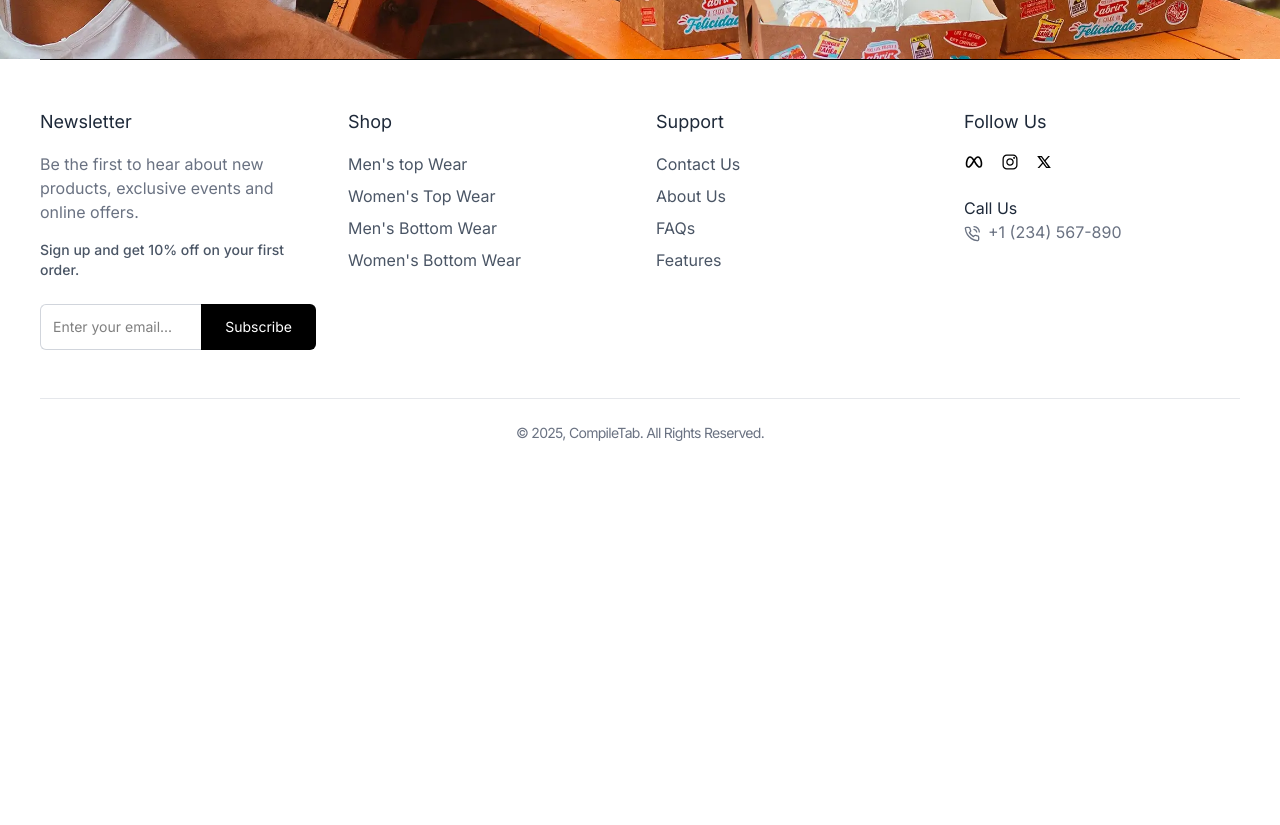
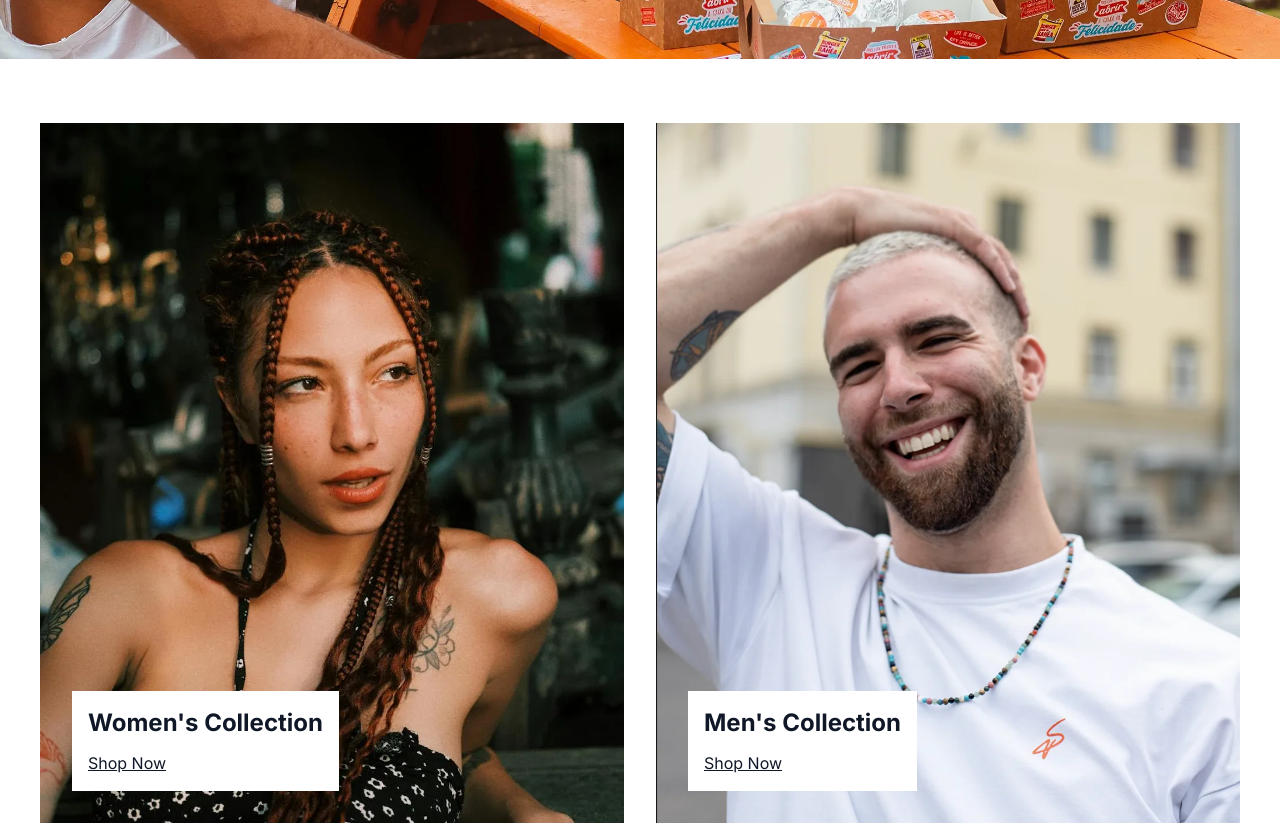
Before and after one commit to hridik-suresh/Rabbit-Co, a React (Vite) app in the folder frontend/vite-project/: page / in a window 1280 px wide. Shown: the part 800-1625 px from the top of the page. Before the commit the page ends 1291 px from the top, so only its background shows below. Built offline with nearby package versions, Linux system fonts and the light colour scheme.

Commit message:
GenderCollectionSection is completed.

```diff
--- /dev/null
+++ b/frontend/vite-project/src/components/Products/GenderCollectionSection.jsx
@@ -0,0 +1,53 @@
+import { Link } from 'react-router-dom';
+import mensColectionImage from '../../assets/mens-collection.webp';
+import womensColectionImage from '../../assets/womens-collection.webp';
+
+function GenderCollectionSection() {
+  return (
+    <section className="py-16 px-4 lg:px-0 ">
+      <div className="countainer md:px-10 mx-auto flex flex-col md:flex-row gap-8 ">
+        {/*women's collection*/}
+        <div className="relative flex-1">
+          <img
+            src={womensColectionImage}
+            alt="Women's Collection"
+            className="w-full h-[700px] object-cover"
+          />
+          <div className="absolute bottom-8 left-8 bg-white bg-opacity-90 p-4">
+            <h2 className="text-2xl font-bold text-gray-900 mb-3">
+              Women's Collection
+            </h2>
+            <Link
+              to="/collections/all?gender=women"
+              className="text-gray-900 underline"
+            >
+              Shop Now
+            </Link>
+          </div>
+        </div>
+
+        {/*men's collection*/}
+        <div className="relative flex-1">
+          <img
+            src={mensColectionImage}
+            alt="Men's Collection"
+            className="w-full h-[700px] object-cover"
+          />
+          <div className="absolute bottom-8 left-8 bg-white bg-opacity-90 p-4">
+            <h2 className="text-2xl font-bold text-gray-900 mb-3">
+              Men's Collection
+            </h2>
+            <Link
+              to="/collections/all?gender=men"
+              className="text-gray-900 underline"
+            >
+              Shop Now
+            </Link>
+          </div>
+        </div>
+      </div>
+    </section>
+  );
+}
+
+export default GenderCollectionSection;
--- a/frontend/vite-project/src/pages/Home.jsx
+++ b/frontend/vite-project/src/pages/Home.jsx
@@ -1,9 +1,11 @@
 import Hero from "../components/Layout/Hero";
+import GenderCollectionSection from "../components/Products/GenderCollectionSection";
 
 function Home() {
   return (
         <div>
-            <Hero />
+          <Hero />
+          <GenderCollectionSection />
         </div>
   );
 }
```
